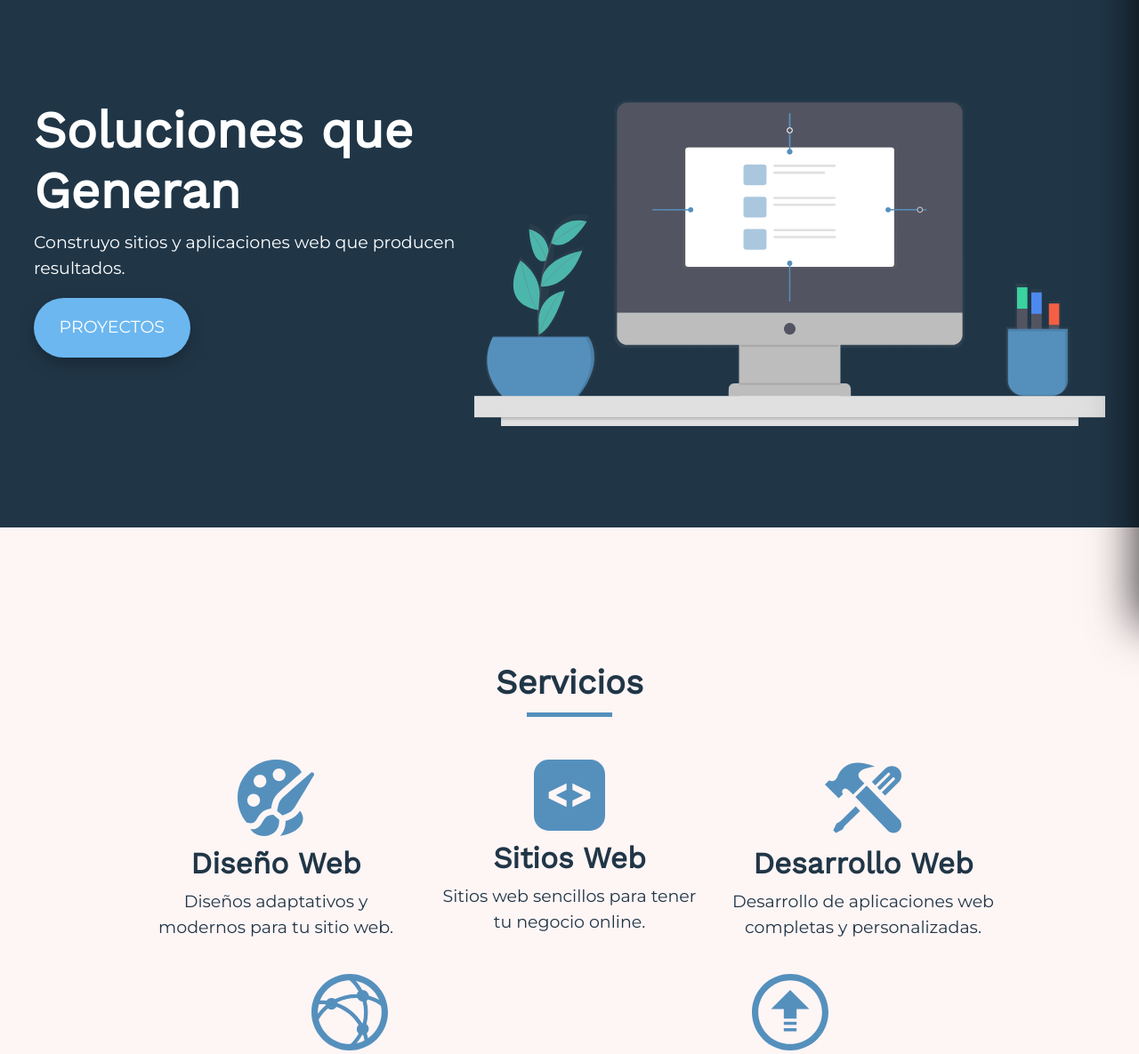
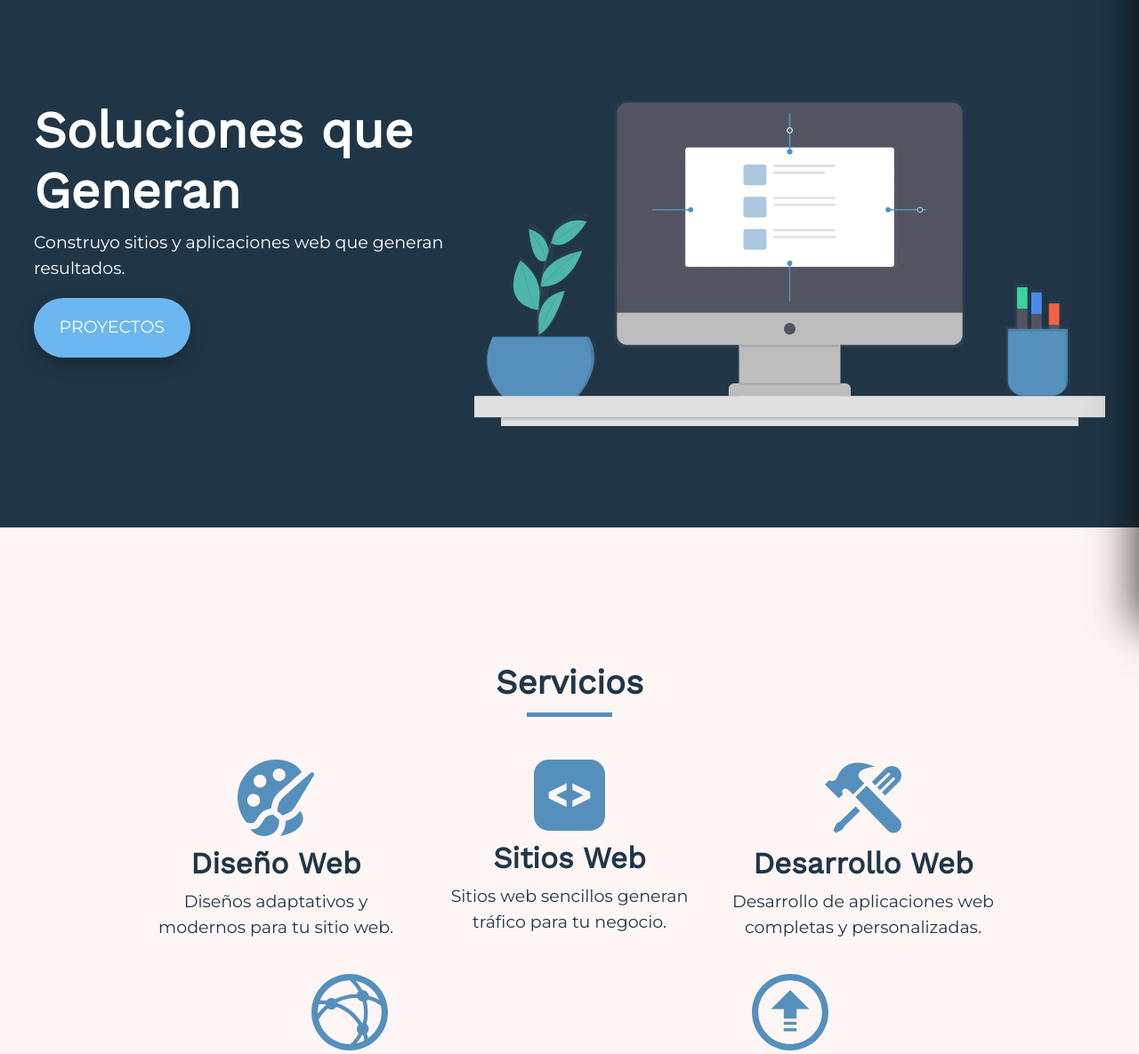
Before and after one commit to Diegoav87/Diego-Abdo, a Django app: page / in a window 1280 px wide. Shown: the part 78-1263 px from the top of the page at 89% size. Run offline with Django 3.2, Linux system fonts and the light colour scheme.

Commit message:
Se restablecio https

```diff
--- a/diego_abdo/settings.py
+++ b/diego_abdo/settings.py
@@ -142,4 +142,4 @@ EMAIL_HOST_USER = os.environ.get('EMAIL_HOST_USER')
 EMAIL_HOST_PASSWORD = os.environ.get('EMAIL_HOST_PASSWORD')
 EMAIL_USE_TLS = True
 
-SECURE_SSL_REDIRECT = False
+SECURE_SSL_REDIRECT = True
--- a/templates/base.html
+++ b/templates/base.html
@@ -1,6 +1,6 @@
 <!DOCTYPE html>
 {% load static %}
-<html lang="en">
+<html lang="es">
 <head>
     <meta charset="UTF-8">
     <meta http-equiv="X-UA-Compatible" content="IE=edge">
--- a/templates/index.html
+++ b/templates/index.html
@@ -39,7 +39,7 @@
     <div class="title-container">
         <div class="title-info">
             <h1>Soluciones que Generan</h1>
-            <p>Construyo sitios y aplicaciones web que producen resultados.</p>
+            <p>Construyo sitios y aplicaciones web que generan resultados.</p>
             <a href="#projects"><button class="blue-btn">PROYECTOS</button></a>
         </div>
         <div>
@@ -60,7 +60,7 @@
         <div class="service-block">
             <img alt="codigo" class="service-icon" src="{% static 'images/code-icon.svg' %}">
             <h3>Sitios Web</h3>
-            <p>Sitios web sencillos para tener tu negocio online.</p>
+            <p>Sitios web sencillos generan tráfico para tu negocio.</p>
         </div>
         <div class="service-block">
             <img alt="herramienta" class="service-icon" src="{% static 'images/tool-icon.svg' %}">
```
